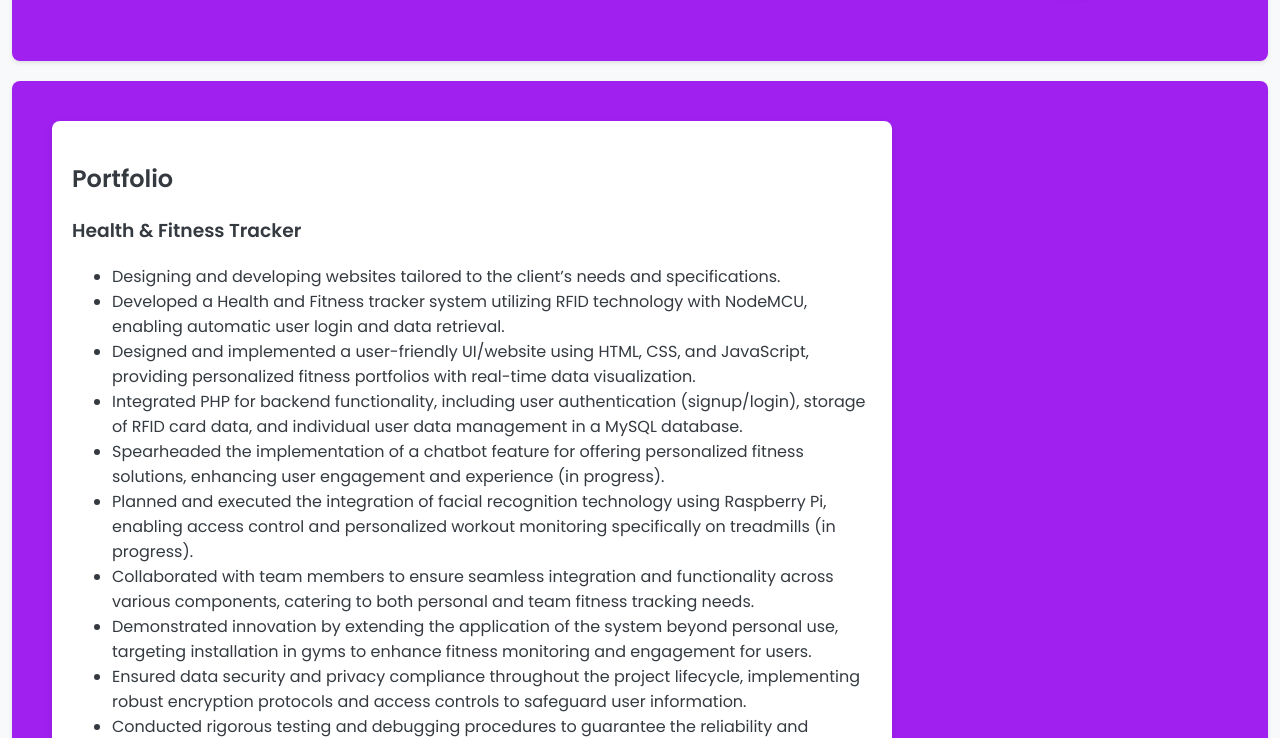
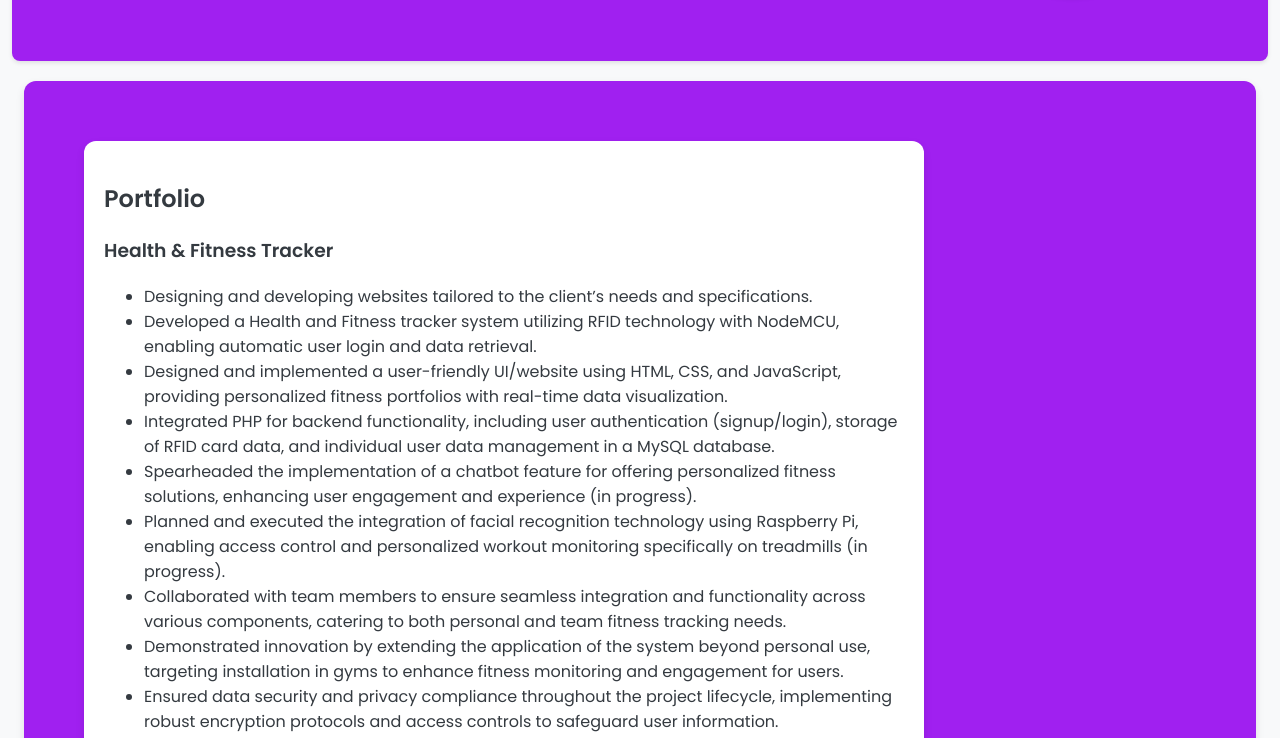
Before and after one commit to Vatxsal/Personal-Portfolio, a plain HTML site: page index.html in a window 1280 px wide. Shown: the part 474-1212 px from the top of the page. Drawn offline with Linux system fonts and the light colour scheme.

Commit message:
Update styles.css

```diff
--- a/styles.css
+++ b/styles.css
@@ -175,24 +175,41 @@ body {
 
 .section-center {
     margin: 20px auto;
-    padding: 20px;
+    padding: 40px;
     background-color: #A020F0;
-    width: 95%;
-    height: auto;
-    box-shadow: 0 2px 4px rgba(0, 0, 0, 0.1);
-    border-radius: 8px;
+    width: 90%;
+    box-shadow: 0 4px 8px rgba(0, 0, 0, 0.1);
+    border-radius: 12px;
     position: relative;
     text-align: left;
+    animation: fadeInUp 1s ease-in-out;
+}
+
+@keyframes fadeInUp {
+    from {
+        opacity: 0;
+        transform: translateY(20px);
+    }
+    to {
+        opacity: 1;
+        transform: translateY(0);
+    }
 }
 
 .card {
     background-color: white;
     box-shadow: 0 4px 8px rgba(0, 0, 0, 0.1);
-    border-radius: 8px;
+    border-radius: 12px;
     padding: 20px;
     margin: 20px 0;
+    transition: transform 0.3s, box-shadow 0.3s;
     max-width: 800px;
     margin-left: 20px;
+}
+
+.card:hover {
+    transform: translateY(-10px);
+    box-shadow: 0 8px 16px rgba(0, 0, 0, 0.2);
 }
 
 .skills-list,
```
